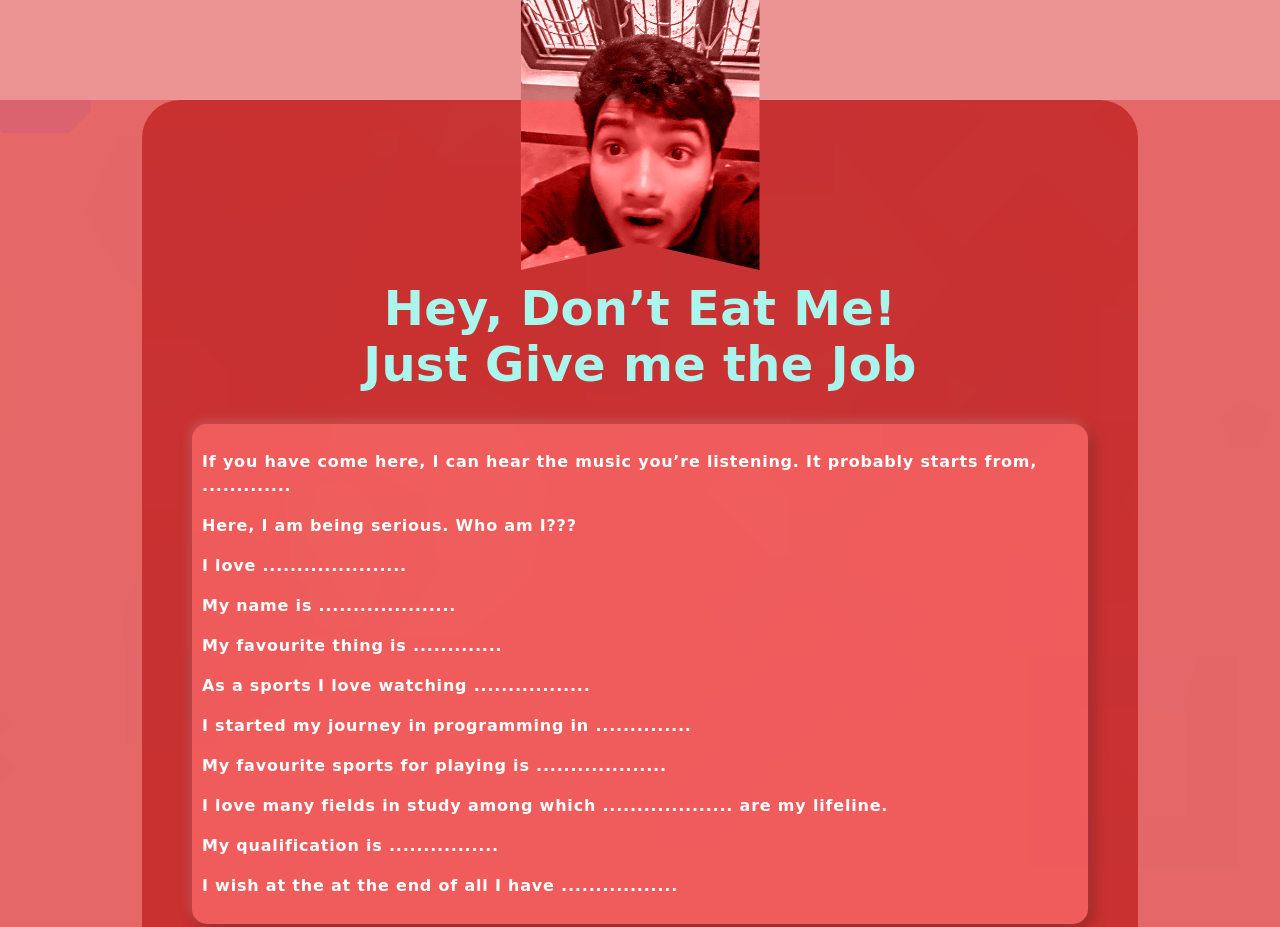
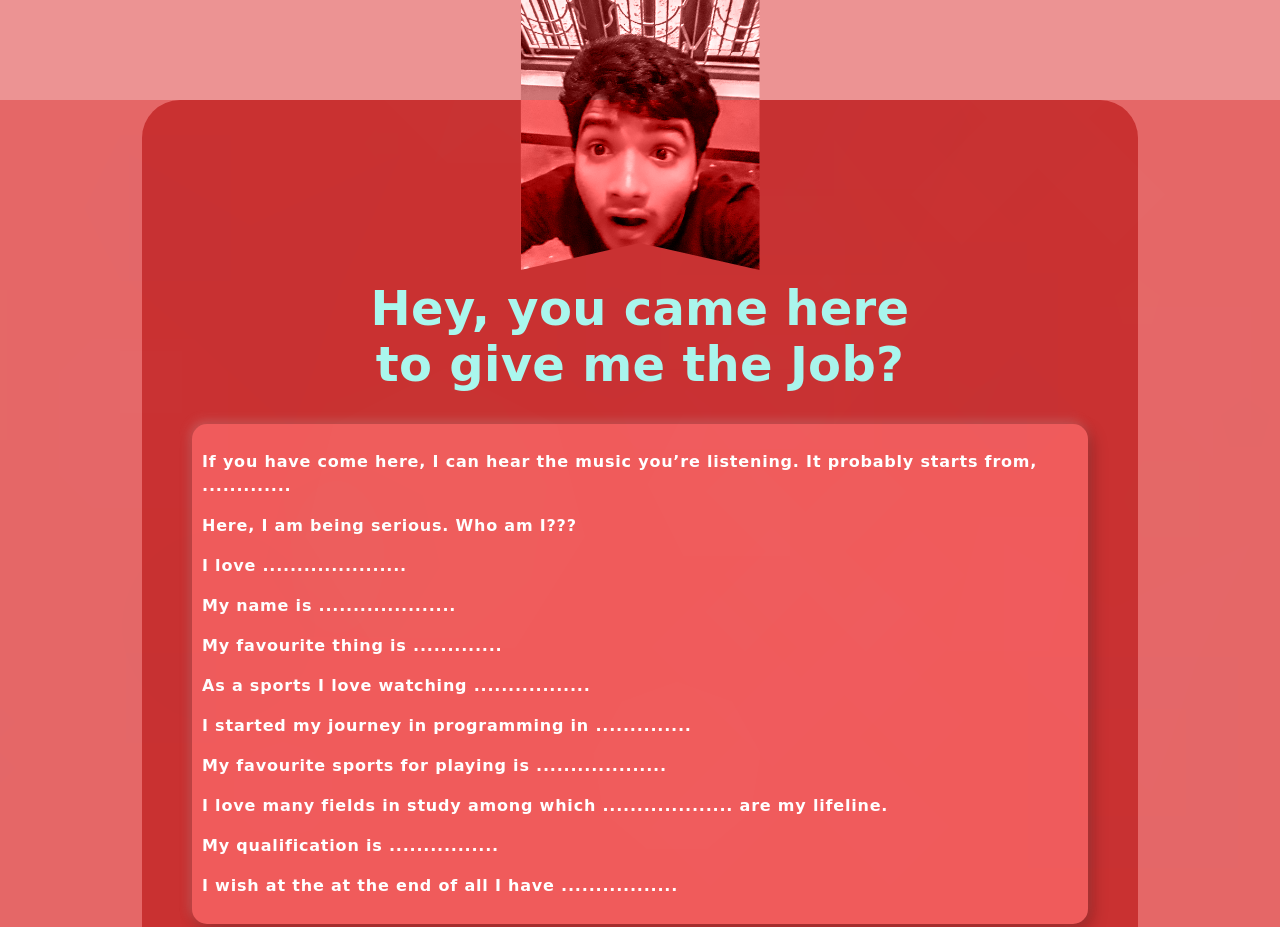
Before and after one commit to boyedandtoyed/Medata, a plain HTML site: page index.html in a window 1280 px wide. Shown: the top 927 px of the page. Drawn offline with Linux system fonts and the light colour scheme.

Commit message:
Add different aniamtion to logo and change the head text

```diff
--- a/index.html
+++ b/index.html
@@ -79,8 +79,8 @@
         </div>
     </nav>
     <main>
-        <h1> Hey, Don’t Eat Me! <br />
-            Just Give me the Job</h1>
+        <h1> Hey, you came here <br />
+            to give me the Job?</h1>
         <div class="whydata">
 
             <p class="text">If you have come here, I can hear the music you’re listening. It probably starts from, ............. </p>
--- a/style.css
+++ b/style.css
@@ -19,8 +19,10 @@ nav {
     clip-path: polygon(0% 0%, 0% 100%, 50% 90%, 100% 100%, 100% 100%, 100% 100%, 100% 0%);
     background: url(./logome.jpg);
     background-size: cover;
-    width: 239px;
-    height: 0px;
+    background-position: center;
+    background-repeat: no-repeat;
+    width: 100vw;
+    height: 100vh;
     margin: 0 auto;
     margin-bottom: 10px;
     mix-blend-mode:luminosity;
@@ -29,6 +31,7 @@ nav {
 }
 @keyframes fall{
     to{
+        width: 239px;
        height:270px;
     }
 }
```
